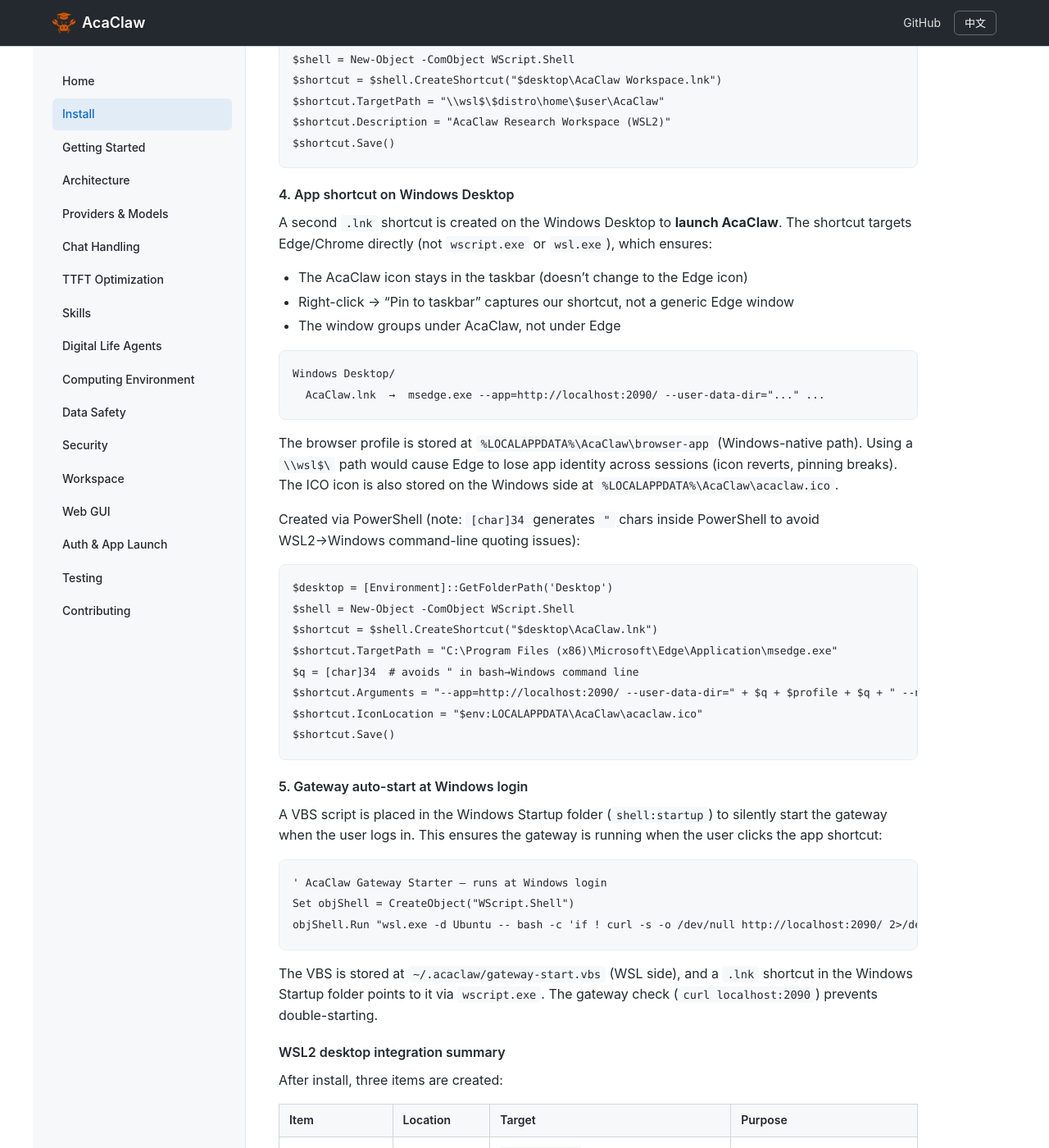
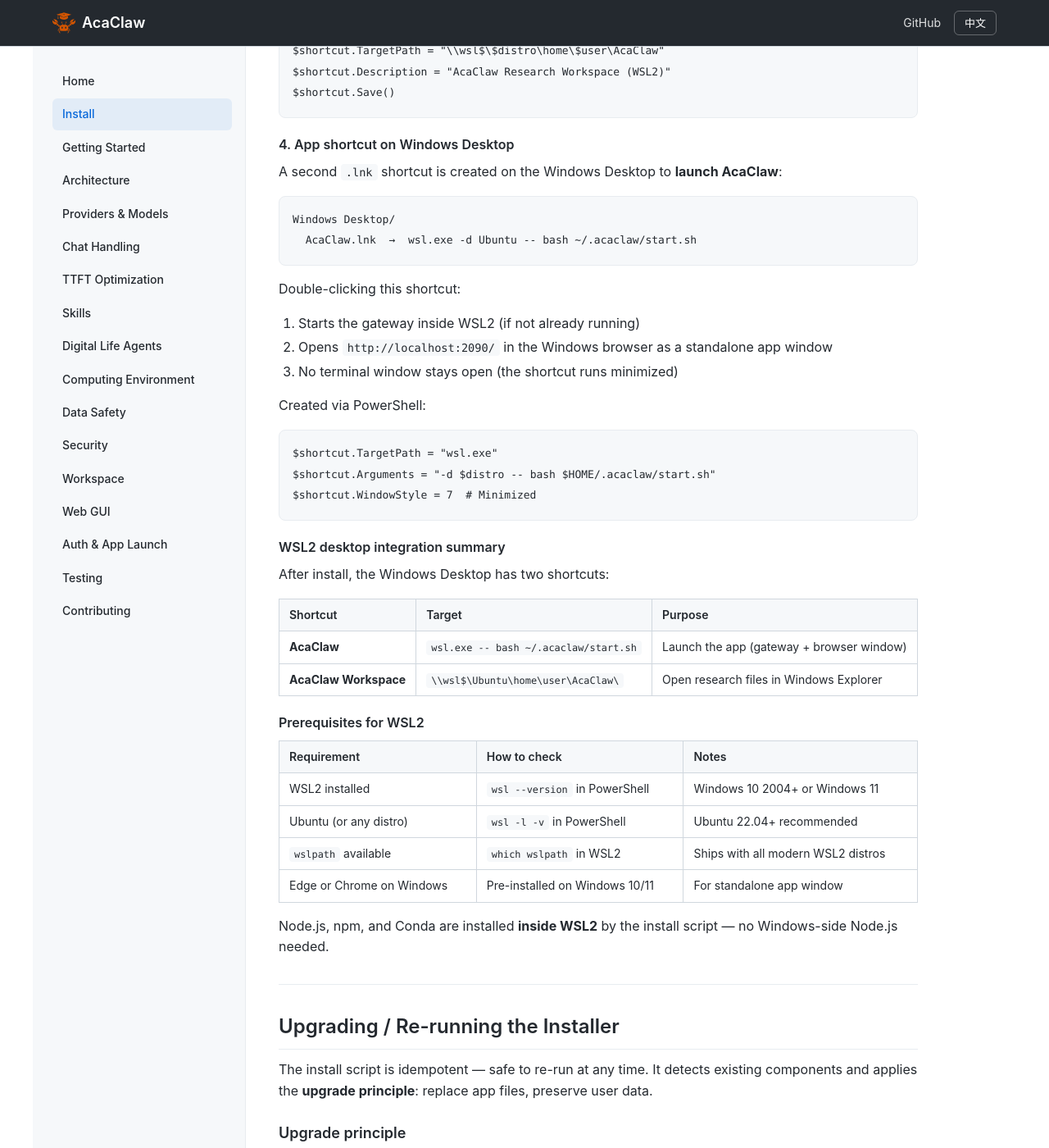
Before and after one commit to AcaClaw/acaclaw, a Jekyll site: the page built from docs/en/install.md, in a window 1280 px wide and 1400 px high, scrolled down 8241 px. Shown: the whole window at 82% size. Built offline with Jekyll 4.4.1, drawn with Linux system fonts in a browser that asks for light colours; some of the changed text lies outside the part shown.

````diff
--- a/docs/en/install.md
+++ b/docs/en/install.md
@@ -236,9 +236,8 @@
 | Gateway process | Runs in WSL2 | Same — `localhost:2090` auto-forwards to Windows |
 | App window | PWA via Linux Chrome/Edge | Opens Windows-side browser via `cmd.exe /c start` |
 | Setup wizard | Opens in Linux browser | Opens in Windows browser (API key entry on Windows side) |
-| Desktop shortcut | `.desktop` file | `.lnk` on Windows Desktop (launches Edge/Chrome `--app` mode) |
-| Workspace symlink | N/A | Shortcut on Windows Desktop → `~/AcaClaw/` |
-| Gateway auto-start | systemd service | VBS script in Windows Startup folder |
+| Desktop shortcut | `.desktop` file | `.lnk` on Windows Desktop (launches via `wsl.exe`) |
+| Workspace symlink | N/A | Symlink on Windows Desktop → `~/AcaClaw/` |
 
 #### 1. Standalone app window via Windows browser
 
@@ -287,7 +286,7 @@
 esac
 ```
 
-#### 3. Workspace shortcut on Windows Desktop
+#### 3. Workspace symlink on Windows Desktop
 
 After creating `~/AcaClaw/` inside WSL2, the installer creates a **Windows shortcut** on the user's Desktop that points to the WSL2 workspace folder:
 
@@ -309,53 +308,34 @@
 
 #### 4. App shortcut on Windows Desktop
 
-A second `.lnk` shortcut is created on the Windows Desktop to **launch AcaClaw**. The shortcut targets Edge/Chrome directly (not `wscript.exe` or `wsl.exe`), which ensures:
-
-- The AcaClaw icon stays in the taskbar (doesn't change to the Edge icon)
-- Right-click → "Pin to taskbar" captures our shortcut, not a generic Edge window
-- The window groups under AcaClaw, not under Edge
+A second `.lnk` shortcut is created on the Windows Desktop to **launch AcaClaw**:
 
 ```
 Windows Desktop/
-  AcaClaw.lnk  →  msedge.exe --app=http://localhost:2090/ --user-data-dir="..." ...
+  AcaClaw.lnk  →  wsl.exe -d Ubuntu -- bash ~/.acaclaw/start.sh
 ```
 
-The browser profile is stored at `%LOCALAPPDATA%\AcaClaw\browser-app` (Windows-native path). Using a `\\wsl$\` path would cause Edge to lose app identity across sessions (icon reverts, pinning breaks). The ICO icon is also stored on the Windows side at `%LOCALAPPDATA%\AcaClaw\acaclaw.ico`.
+Double-clicking this shortcut:
+1. Starts the gateway inside WSL2 (if not already running)
+2. Opens `http://localhost:2090/` in the Windows browser as a standalone app window
+3. No terminal window stays open (the shortcut runs minimized)
 
-Created via PowerShell (note: `[char]34` generates `"` chars inside PowerShell to avoid WSL2→Windows command-line quoting issues):
+Created via PowerShell:
 
 ```powershell
-$desktop = [Environment]::GetFolderPath('Desktop')
-$shell = New-Object -ComObject WScript.Shell
-$shortcut = $shell.CreateShortcut("$desktop\AcaClaw.lnk")
-$shortcut.TargetPath = "C:\Program Files (x86)\Microsoft\Edge\Application\msedge.exe"
-$q = [char]34  # avoids " in bash→Windows command line
-$shortcut.Arguments = "--app=http://localhost:2090/ --user-data-dir=" + $q + $profile + $q + " --no-first-run ..."
-$shortcut.IconLocation = "$env:LOCALAPPDATA\AcaClaw\acaclaw.ico"
-$shortcut.Save()
+$shortcut.TargetPath = "wsl.exe"
+$shortcut.Arguments = "-d $distro -- bash $HOME/.acaclaw/start.sh"
+$shortcut.WindowStyle = 7  # Minimized
 ```
-
-#### 5. Gateway auto-start at Windows login
-
-A VBS script is placed in the Windows Startup folder (`shell:startup`) to silently start the gateway when the user logs in. This ensures the gateway is running when the user clicks the app shortcut:
-
-```vbs
-' AcaClaw Gateway Starter — runs at Windows login
-Set objShell = CreateObject("WScript.Shell")
-objShell.Run "wsl.exe -d Ubuntu -- bash -c 'if ! curl -s -o /dev/null http://localhost:2090/ 2>/dev/null; then nohup bash ~/.acaclaw/start.sh --no-browser >/dev/null 2>&1 & fi'", 0, False
-```
-
-The VBS is stored at `~/.acaclaw/gateway-start.vbs` (WSL side), and a `.lnk` shortcut in the Windows Startup folder points to it via `wscript.exe`. The gateway check (`curl localhost:2090`) prevents double-starting.
 
 #### WSL2 desktop integration summary
 
-After install, three items are created:
+After install, the Windows Desktop has two shortcuts:
 
-| Item | Location | Target | Purpose |
-|---|---|---|---|
-| **AcaClaw** | Windows Desktop | `msedge.exe --app=http://localhost:2090/` | Launch the app (standalone browser window) |
-| **AcaClaw Workspace** | Windows Desktop | `\\wsl$\Ubuntu\home\user\AcaClaw\` | Open research files in Windows Explorer |
-| **AcaClaw Gateway** | Windows Startup | `wscript.exe gateway-start.vbs` | Auto-start gateway at login |
+| Shortcut | Target | Purpose |
+|---|---|---|
+| **AcaClaw** | `wsl.exe -- bash ~/.acaclaw/start.sh` | Launch the app (gateway + browser window) |
+| **AcaClaw Workspace** | `\\wsl$\Ubuntu\home\user\AcaClaw\` | Open research files in Windows Explorer |
 
 #### Prerequisites for WSL2
 
@@ -488,7 +468,7 @@
 |---|---|---|
 | Linux | `.desktop` file in `~/.local/share/applications/` | — |
 | macOS | `AcaClaw.app` in `~/Applications/` | — |
-| WSL2 | `AcaClaw.lnk` on Windows Desktop → `msedge.exe --app=...` | `AcaClaw Workspace.lnk` on Windows Desktop → `\\wsl$\...\AcaClaw\` |
+| WSL2 | `AcaClaw.lnk` on Windows Desktop → `wsl.exe -- bash start.sh` | `AcaClaw Workspace.lnk` on Windows Desktop → `\\wsl$\...\AcaClaw\` |
 
 > Steps 6–6b run **before** the gateway starts. This ensures management scripts and desktop shortcuts are always available, even if the gateway or browser launch fails (common on WSL2 due to systemd quirks).
 
````
Also changed, not shown: docs/en/desktop-gui.md (+1 -1 lines), docs/zh-CN/desktop-gui.md (+1 -1 lines), docs/zh-CN/install.md (+17 -37 lines), 2 other files.
